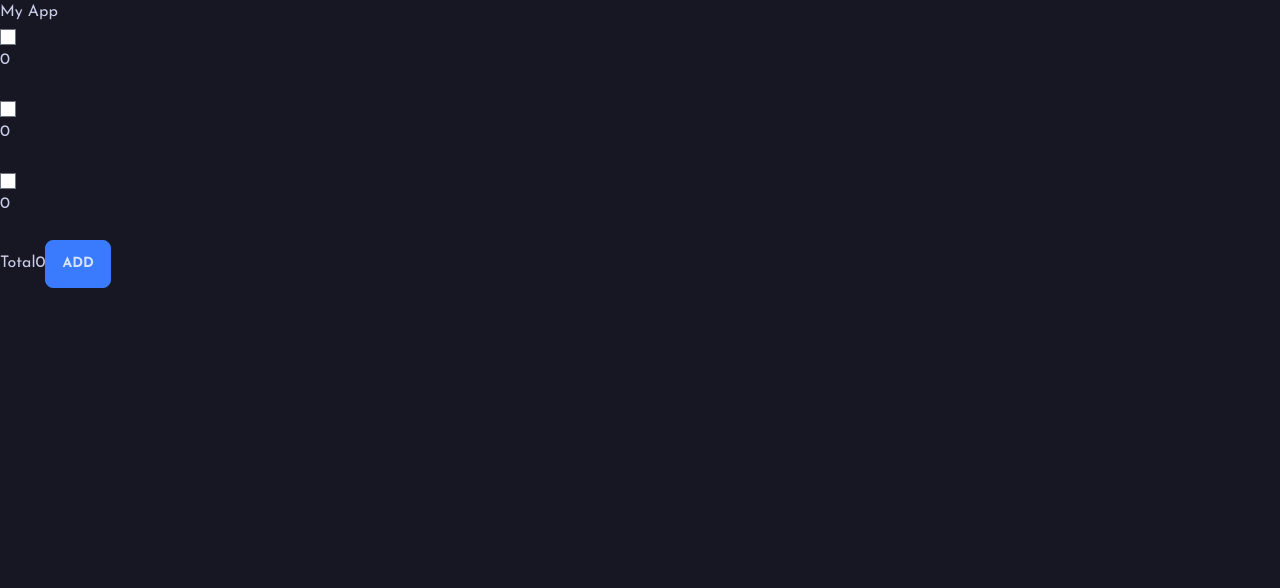
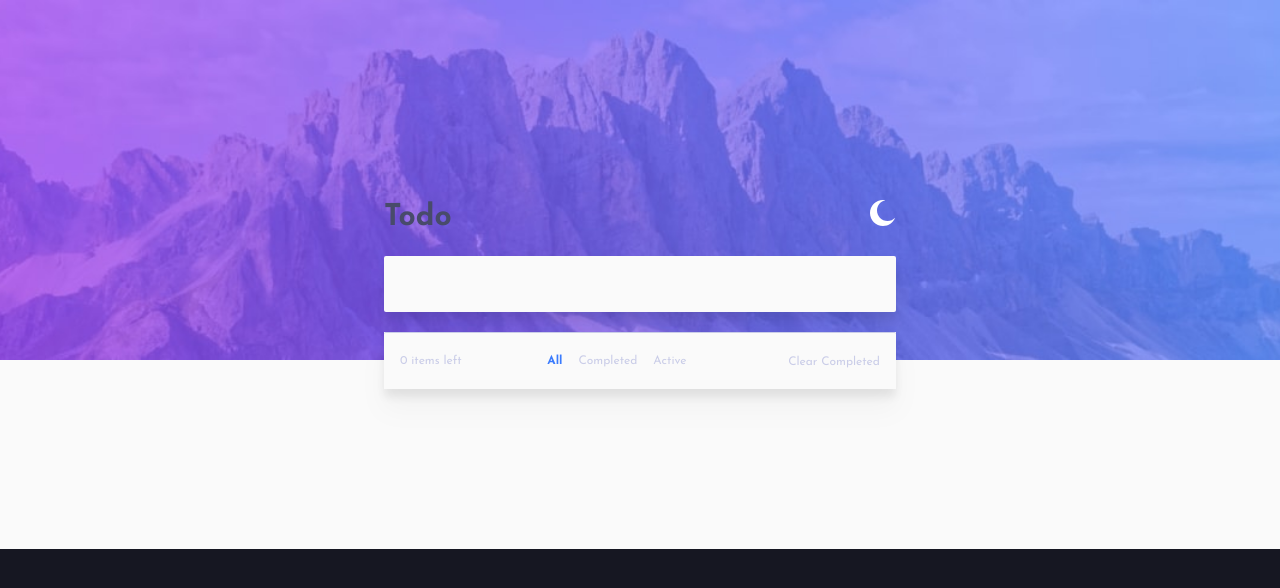
Before and after one commit to banavasi/frontendmentor-challange-1, a React (Vite) app: page / in a window 1280 px wide. Shown: the top 588 px of the page. Built offline with nearby package versions, Linux system fonts and the light colour scheme.

Commit message:
added state management

```diff
--- a/package.json
+++ b/package.json
@@ -10,6 +10,7 @@
   },
   "dependencies": {
     "daisyui": "^2.50.0",
+    "framer-motion": "^9.0.2",
     "react": "^18.2.0",
     "react-dom": "^18.2.0",
     "zustand": "^4.3.3"
--- a/src/App.tsx
+++ b/src/App.tsx
@@ -1,31 +1,168 @@
-import React, { useState } from 'react';
-import { Task,TypeTask } from './components/TaskList';
-import { useBearStore } from './store';
-const App = () => {
-  const { increase,bears } = useBearStore();
-  const [tasks, setTasks] = useState<TypeTask[]>([
-    {
-      id: 0,
-      text: "Drag and drop to reorder listDrag and drop to reorder listDrag and drop to reorder listDrag and drop to reorder listDrag and drop to reorder listDrag and drop to reorder listDrag and drop to reorder list",
+import { Task, TypeTask } from "./components/TaskList";
+import { useTodosStore } from "./store";
+import React, { useState, useEffect, MouseEvent, FC } from "react";
+import darkImage from "./assets/bg-desktop-dark.jpg";
+import lightImage from "./assets/bg-desktop-light.jpg";
+import sunImage from "./assets/icon-sun.svg";
+import moonImage from "./assets/icon-moon.svg";
+import Container from "./components/Container";
+import { Todo } from "./types/todo";
+
+const App: React.FC = () => {
+  const { todos, addTodo, clearCompletedTasks } = useTodosStore();
+  const [value, setValue] = useState("");
+  const [theme, setTheme] = useState<"light" | "dark">("light");
+  const [active, setActive] = useState<"all" | "active" | "completed">("all");
+
+  let filteredTasks: Todo[] = [];
+
+  if (active === "all") {
+    filteredTasks = todos;
+  } else if (active === "active") {
+    filteredTasks = todos.filter((task) => !task.completed);
+  } else if (active === "completed") {
+    filteredTasks = todos.filter((task) => task.completed);
+  }
+
+  useEffect(() => {
+    const handleColorSchemeChange = (e: MediaQueryListEvent) => {
+      setTheme(e.matches ? "dark" : "light");
+    };
+
+    const colorSchemeQuery = window.matchMedia("(prefers-color-scheme: dark)");
+    colorSchemeQuery.addEventListener("change", handleColorSchemeChange);
+    setTheme(colorSchemeQuery.matches ? "dark" : "light");
+    return () => {
+      colorSchemeQuery.removeEventListener("change", handleColorSchemeChange);
+    };
+  }, []);
+
+  const handleSubmit = (e: React.FormEvent) => {
+    e.preventDefault();
+    addTodo({
+      id: todos.length + 1,
+      text: value,
       completed: false,
-    },
-    {
-      id: 1,
-      text: "Task 2",
-      completed: false,
-    },
-    {
-      id: 2,
-      text: "Task 4",
-      completed: false,
-    },
-  ]);
+    });
+    setValue("");
+  };
   return (
-    <div>
-      <h1>My App</h1>
-      <Task tasks={tasks} />
-      Total{bears}
-      <button className='btn-primary btn' onClick={()=> increase(3) }> Add </button>
+    <>
+      <main data-theme={theme}>
+        <section id="hero">
+          <picture>
+            <source
+              srcSet={darkImage}
+              media="(prefers-color-scheme: dark)"
+              className="h-[45vh] object-cover"
+            />
+            <img
+              srcSet={lightImage}
+              alt="desktop bg dark"
+              className="h-[45vh] object-cover"
+            />
+          </picture>
+        </section>
+        <section id="form">
+          <div className="relative top-[-10rem]">
+            <Container>
+              <HeaderText />
+              {/* Form */}
+              <form onSubmit={handleSubmit} className="mt-5">
+                <input
+                  type="text"
+                  value={value}
+                  className="p-4 dark:bg-base-200 bg-base-100 w-full rounded-sm drop-shadow-xl border-0"
+                  onChange={(e) => setValue(e.target.value)}
+                />
+              </form>
+              {/* Task List */}
+              <div className="drop-shadow-xl dark:shadow-xl mt-5 dark:shadow-lg-400/40 dark:bg-base-200 bg-base-100 max-h-96 overflow-y-auto">
+                {filteredTasks.map((task: TypeTask) => (
+                  <Task key={task.id} tasks={[task]} />
+                ))}
+                <div className="p-4  w-full rounded-sm text-base-content border-base-300 border-t flex justify-between content-center">
+                  <div className="total flex items-center">
+                    <p className="text-base-300 text-xs">
+                      {todos.length} items left
+                    </p>
+                  </div>
+                  <div className="filters flex content-between text-center">
+                    <button
+                      onClick={(e) => setActive("all")}
+                      className={`text-xs pr-4 ${
+                        active !== "all"
+                          ? "text-base-300"
+                          : "text-primary font-bold"
+                      }`}
+                    >
+                      All
+                    </button>
+                    <button
+                      onClick={(e) => setActive("completed")}
+                      className={`text-xs pr-4 ${
+                        active !== "completed"
+                          ? "text-base-300"
+                          : "text-primary font-bold"
+                      }`}
+                    >
+                      Completed
+                    </button>
+                    <button
+                      onClick={(e) => setActive("active")}
+                      className={`text-xs pr-4 ${
+                        active !== "active"
+                          ? "text-base-300"
+                          : "text-primary font-bold"
+                      }`}
+                    >
+                      Active
+                    </button>
+                  </div>
+                  <div className="clear">
+                    <button
+                      className="appearance-none text-base-300 text-xs"
+                      onClick={clearCompletedTasks}
+                    >
+                      Clear Completed
+                    </button>
+                  </div>
+                </div>
+              </div>
+            </Container>
+          </div>
+        </section>
+      </main>
+    </>
+  );
+};
+
+const HeaderText = () => {
+  const [theme, setTheme] = useState<"light" | "dark">("light");
+  return (
+    <div className="flex justify-between">
+      <h1 className="text-3xl font-bold text-center text-base-content">Todo</h1>
+      <div className="theme-switch">
+        <input
+          type="checkbox"
+          id="theme-switch"
+          className="theme-switch-checkbox hidden"
+          onClick={() =>
+            setTheme((prev) => (prev === "light" ? "dark" : "light"))
+          }
+        />
+        <label htmlFor="theme-switch" className="theme-switch-label">
+          {theme !== "light" ? (
+            <div className="theme-switch-inner">
+              <img src={sunImage} alt="" />
+            </div>
+          ) : (
+            <div className="theme-switch-inner">
+              <img src={moonImage} alt="" />
+            </div>
+          )}
+        </label>
+      </div>
     </div>
   );
 };
--- /dev/null
+++ b/src/components/Container.tsx
@@ -0,0 +1,9 @@
+export default function Container({ children }: { children: React.ReactNode }) {
+  return (
+    <div className="container mx-auto">
+      <div className="flex-row">
+        <div className="w-3/4 lg:w-2/5  mx-auto">{children}</div>
+      </div>
+    </div>
+  );
+}
--- a/src/components/TaskList/index.tsx
+++ b/src/components/TaskList/index.tsx
@@ -1,12 +1,36 @@
-import React, { ReactNode } from "react";
-import { useBearStore } from "../../store";
+import React, { MouseEvent, ReactNode } from "react";
+import { useTodosStore } from "../../store";
+import { motion } from "framer-motion";
 
+const container = {
+  hidden: { opacity: 1, scale: 0 },
+  visible: {
+    opacity: 1,
+    scale: 1,
+    transition: {
+      delayChildren: 0.3,
+      staggerChildren: 0.2,
+    },
+  },
+};
 
+const item = {
+  hidden: { y: 20, opacity: 0 },
+  visible: {
+    y: 0,
+    opacity: 1,
+  },
+};
 
 export type TypeTask = {
   id: number;
   text: string;
   completed: boolean;
+};
+
+type TaskItem = {
+  taskId: number;
+  deleteTask?: (taskId: number) => void;
 };
 
 type TaskListProps = {
@@ -21,31 +45,87 @@ type TaskListProps = {
 };
 
 export const Task = ({ tasks }: TaskListProps) => {
-  return <ul>
-    {tasks.map((task:TypeTask) => (
-        <TaskList key={task.id} id={task.id} text={task.text} completed={task.completed} />
-    ))}
-  </ul>;
+  return (
+    <motion.ul
+      variants={container}
+      initial="hidden"
+      className="hover:bg-red-500 cursor-pointer group min-h-16 p-4 h-18 w-full rounded-sm text-base-content border-base-300 border-t first-of-type:border-0"
+      animate="visible"
+    >
+      {tasks.map((task: TypeTask) => (
+        <TaskList
+          key={task.id}
+          id={task.id}
+          text={task.text}
+          completed={task.completed}
+        />
+      ))}
+    </motion.ul>
+  );
 };
 
-export const TaskList = ({id,text,completed}:TypeTask) => {
-const { bears } = useBearStore();
+export const TaskList = ({ id, text, completed }: TypeTask) => {
 
-    return (
-        <li className="task" data-task-id={id}>
-            <div className="task__content">
-                <div className="task__checkbox">
-                    <input type="checkbox" />
-                </div>
-                <div className="task__text">
-                    <p>{bears}</p>
-                </div>
-            </div>
-            <div className="task__actions">
-                <button className="task__delete">
-                    <i className="fas fa-times"></i>
-                </button>
-            </div>
-        </li>
-  )
+  const { toggleTodo } = useTodosStore();
+
+  const handleCompleteTask = (e: MouseEvent<HTMLDivElement>) => {
+    e.stopPropagation()
+    toggleTodo(id);
+  };
+
+  return (
+    <motion.li
+      className="hover:bg-red-500 cursor-pointer group min-h-16 p-4 h-18 w-full rounded-sm text-base-content border-base-300 border-t first-of-type:border-0"
+      data-task-id={id}
+      onClick={(e) => handleCompleteTask(e)}
+      variants={item}
+    >
+      <div className="flex justify-between items-center  group-hover:text-white">
+        <div className="flex items-center">
+          <label
+            className={
+              completed
+                ? "line-through text-base-300 flex items-center space-x-2"
+                : "text-base-content flex items-center space-x-2"
+            }
+          >
+            <input
+              type="checkbox"
+              id={`default-checkbox-${id}`}
+              readOnly
+              onClick={(e) => handleCompleteTask(e)}
+              checked={completed}
+              className="h-5 w-5 rounded-full border-1 border-base-300 bg-transparent transition-colors duration-200 ease-in-out"
+            />
+            <span className="space-x-3">{text}</span>
+          </label>
+        </div>
+        <IconCross taskId={id} />
+      </div>
+    </motion.li>
+  );
 };
+
+
+
+function IconCross({ taskId }: TaskItem) {
+  // 1. Define function to handle click events
+  const { deleteTodo } = useTodosStore();
+  const onClickHandel = (e: MouseEvent) => {
+    deleteTodo(taskId);
+    e.stopPropagation();
+  };
+
+  // 2. Return SVG icon wrapped in span with onClick event handler
+  return (
+    <span onClick={onClickHandel}>
+      <svg xmlns="http://www.w3.org/2000/svg" width="18" height="18">
+        <path
+          fill="#494C6B"
+          fillRule="evenodd"
+          d="M16.97 0l.708.707L9.546 8.84l8.132 8.132-.707.707-8.132-8.132-8.132 8.132L0 16.97l8.132-8.132L0 .707.707 0 8.84 8.132 16.971 0z"
+        />
+      </svg>
+    </span>
+  );
+}
--- a/src/store/index.tsx
+++ b/src/store/index.tsx
@@ -1,11 +1,41 @@
-import { create } from 'zustand'
+import { create } from "zustand";
+import { persist } from "zustand/middleware";
+import { Todo, TodoStore } from "../types/todo";
 
-interface BearState {
-  bears: number
-  increase: (by: number) => void
-}
+// 1. Define default state
+const defaultState: TodoStore = {
+  todos: [],
+  addTodo: () => {},
+  deleteTodo: () => {},
+  toggleTodo: () => {},
+  clearCompletedTasks: () => {},
+  showCompletedTasks: () => {},
+  showActiveTasks: () => {},
+};
 
-export const useBearStore = create<BearState>()((set) => ({
-  bears: 0,
-  increase: (by) => set((state) => ({ bears: state.bears + by })),
-}))
+// 2. Create store and add persistence middleware
+export const useTodosStore = create<TodoStore>()(
+  persist(
+    (set, get) => ({
+      ...defaultState,
+      addTodo: (newTodo: Todo) => set({ todos: [...get().todos, newTodo] }),
+      deleteTodo: (todoId: number) =>
+        set({ todos: get().todos.filter((todo: Todo) => todo.id !== todoId) }),
+      toggleTodo: (todoId: number) =>
+        set({
+          todos: get().todos.map((todo: Todo) =>
+            todo.id === todoId
+              ? { ...todo, completed: !todo.completed } // flip completed flag
+              : todo
+          ),
+        }),
+      clearCompletedTasks: () =>
+        set({ todos: get().todos.filter((todo: Todo) => !todo.completed) }),
+      showCompletedTasks: () =>
+        set({ todos: get().todos.filter((todo: Todo) => todo.completed) }),
+      showActiveTasks: () =>
+        set({ todos: get().todos.filter((todo: Todo) => !todo.completed) }),
+    }),
+    { name: "todo-store", version: 1.1 }
+  )
+);
--- a/src/types/todo.tsx
+++ b/src/types/todo.tsx
@@ -9,4 +9,7 @@ export type TodoStore = {
     addTodo: (newTodo: Todo) => void;
     deleteTodo: (todoId: number) => void;
     toggleTodo: (todoId: number) => void;
+    clearCompletedTasks: () => void;
+    showCompletedTasks: () => void;
+    showActiveTasks: () => void;
   };
--- a/tsconfig.json
+++ b/tsconfig.json
@@ -3,7 +3,7 @@
     "target": "ESNext",
     "useDefineForClassFields": true,
     "lib": ["DOM", "DOM.Iterable", "ESNext"],
-    "allowJs": false,
+    "allowJs": true,
     "skipLibCheck": true,
     "esModuleInterop": true,
     "allowSyntheticDefaultImports": true,
```
Also changed, not shown: 1 other file (tests, documents, lock files or other folders).
